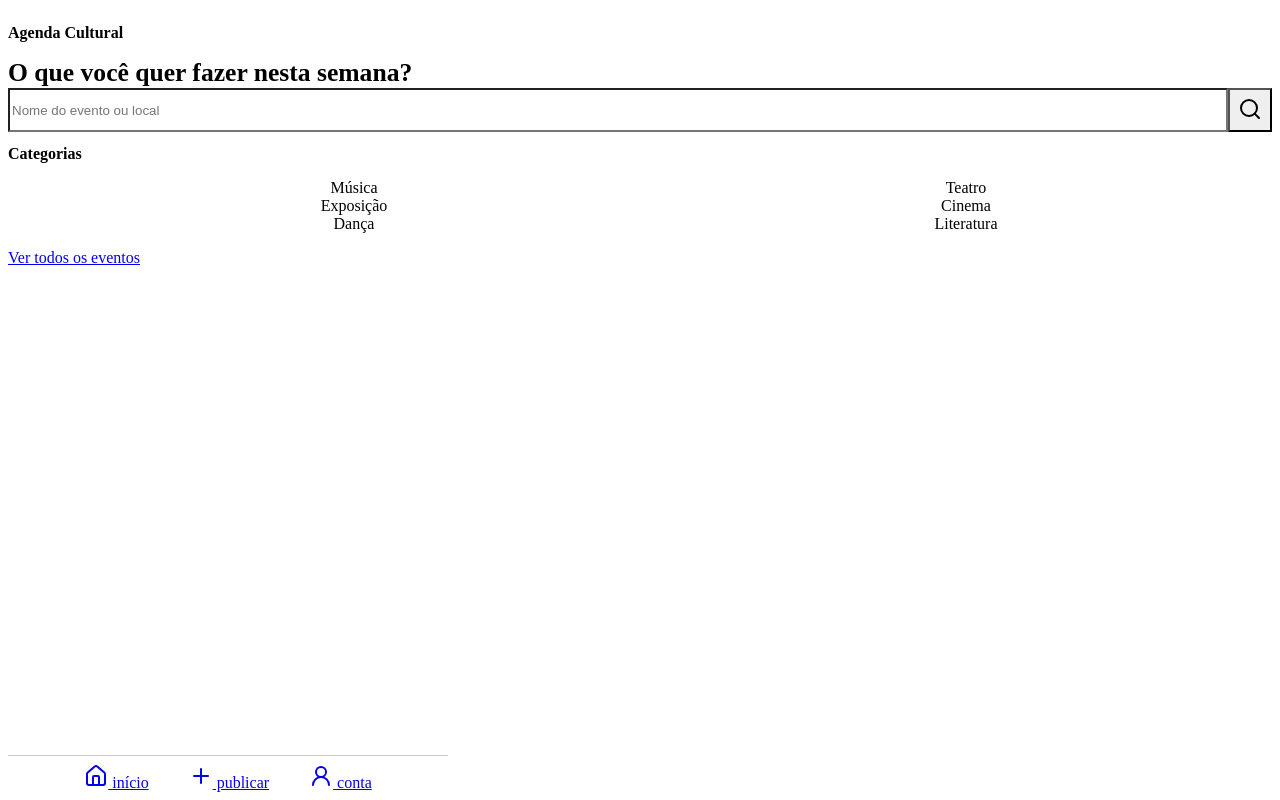
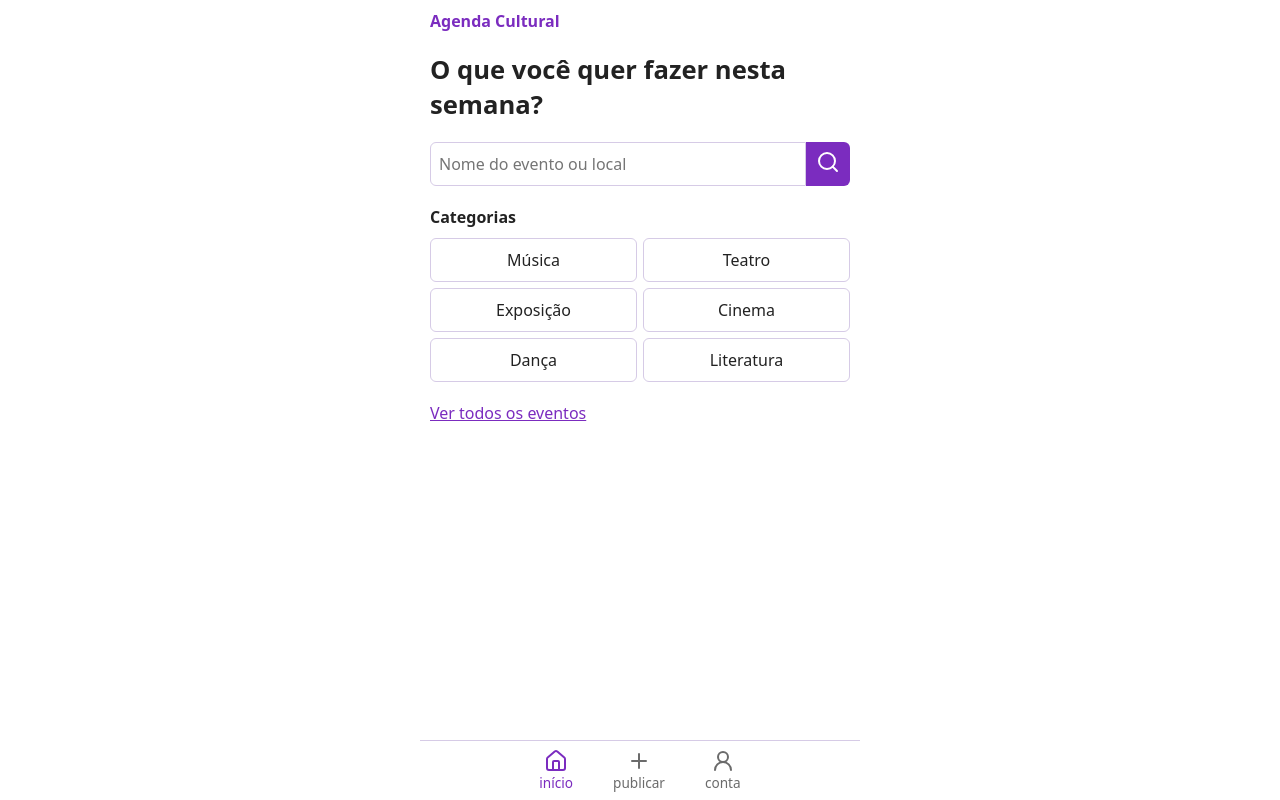
Before and after one commit to Carlos-Ale-Andrade/agenda-cultural, a website built with Vite: page src/index.html in a window 1280 px wide. Built offline with nearby package versions, Linux system fonts and the light colour scheme.

Commit message:
aruumado css base

```diff
--- a/src/css/base.css
+++ b/src/css/base.css
@@ -1 +1,77 @@
-/* Reset e estilos gerais. Responsável: Tabata */
+*{
+  margin: 0;
+  padding: 0;
+  box-sizing: border-box;
+}
+
+html,
+body {
+  font-family: var(--fonte);
+  color: var(--cor-texto);
+  background-color: var(--cor-fundo);
+  max-width: 440px;
+  margin: 0 auto;
+  height: 100dvh;
+}
+
+#app{
+  padding: var(--espaco-m);
+  padding-bottom: calc(var(--altura-navbar) + var(--espaco-g));
+}
+
+h1{
+  font-size: 1.5rem;
+  margin-bottom: var(--espaco-m);
+}
+
+a{
+  color: var(--cor-primaria);
+}
+
+button{
+  background-color: var(--cor-primaria);
+  color: white;
+  border: none;
+  border-radius: var(--raio);
+  padding: var(--espaco-m);
+  font-size: 1rem;
+  cursor: pointer;
+}
+
+.botao-secundario{
+  background-color: white;
+  color: var(--cor-primaria);
+  border: 1px solid var(--cor-primaria);
+}
+
+input,
+select,
+textarea{
+  font: inherit;
+  padding: 8px;
+  border: 1px solid var(--cor-borda);
+  border-radius: var(--raio);
+}
+
+/* mensagens usadas em várias telas */
+.mensagem-erro{
+  color: var(--cor-erro);
+  background-color: var(--cor-erro-fundo);
+  padding: var(--espaco-m);
+  border-radius: var(--raio);
+}
+.mensagem-aviso{
+  color: var(--cor-aviso);
+  background-color: var(--cor-aviso-fundo);
+  padding: var(--espaco-m);
+  border-radius: var(--raio);
+}
+.estado-vazio{
+  text-align: center;
+  color: var(--cor-texto-suave);
+  padding: var(--espaco-g) var(--espaco-m);
+  display: flex;
+  flex-direction: column;
+  gap: var(--espaco-m);
+  align-items: center;
+}
--- a/src/css/navbar.css
+++ b/src/css/navbar.css
@@ -1,16 +1,35 @@
 /* Navbar provisória. Responsável: Tabata */
 .navbar-bottom{
+    display: flex;
+    align-items: center;
+    justify-content: center;
     position: fixed;
     bottom: 0;
     width: 100%;
     max-width: 440px;
-    background-color: white;
-    border-top: 1px solid #ccc;
+    height: var(--altura-navbar);
+    background-color: var(--cor-fundo);
+    border-top: 1px solid var(--cor-borda);
 }
+
 .navbar{
     display: flex;
+    align-items: center;
     justify-content: center;
+    list-style-type: none;
     gap: 40px;
-    list-style-type: none;
-    padding: 8px;
 }
+.navbar-item{
+    text-decoration: none;
+    color: var(--cor-texto-suave);
+}
+.navbar-item__icon{
+    display: flex;
+    flex-direction: column;
+    align-items: center;
+    font-size: 0.85rem;
+}
+.navbar-item:hover,
+.navbar-item--ativo{
+    color: var(--cor-primaria);
+}
--- a/src/css/tokens.css
+++ b/src/css/tokens.css
@@ -1 +1,22 @@
-/* Tokens de cor, espaço e borda. Responsável: Tabata */
+/* Tokens: cores, espaçamentos e bordas usados por todas as telas */
+:root{
+  --cor-primaria: #7b2cbf;
+  --cor-primaria-clara: #efe5fa;
+  --cor-texto: #222222;
+  --cor-texto-suave: #6b6b6b;
+  --cor-borda: #d6cbe6;
+  --cor-fundo: #ffffff;
+  --cor-erro: #c62828;
+  --cor-erro-fundo: #fdecea;
+  --cor-aviso: #8a5a00;
+  --cor-aviso-fundo: #fff4e0;
+  --cor-sucesso: #2e7d32;
+
+  --espaco-p: 6px;
+  --espaco-m: 10px;
+  --espaco-g: 20px;
+
+  --raio: 6px;
+  --altura-navbar: 60px;
+  --fonte: system-ui, sans-serif;
+}
```
